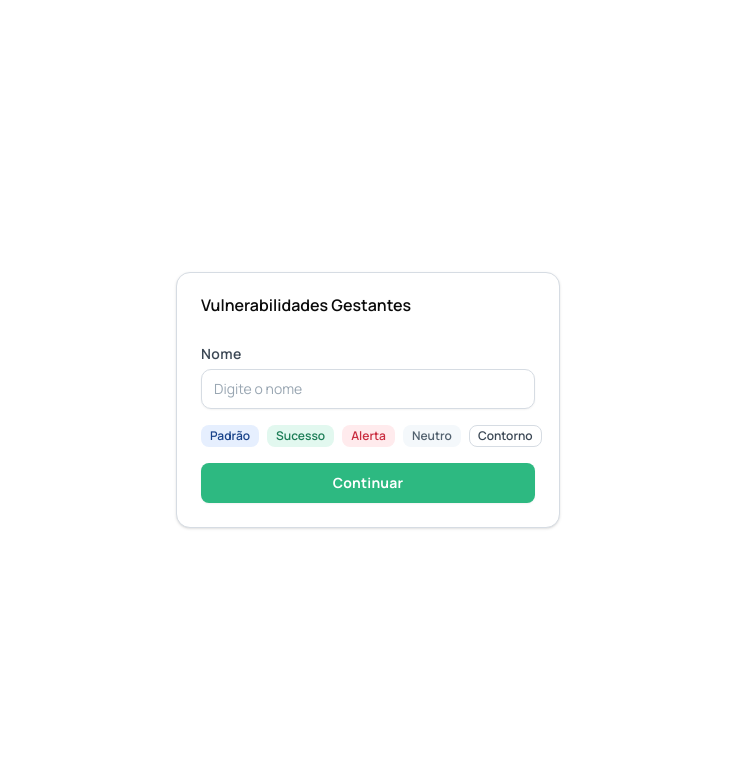
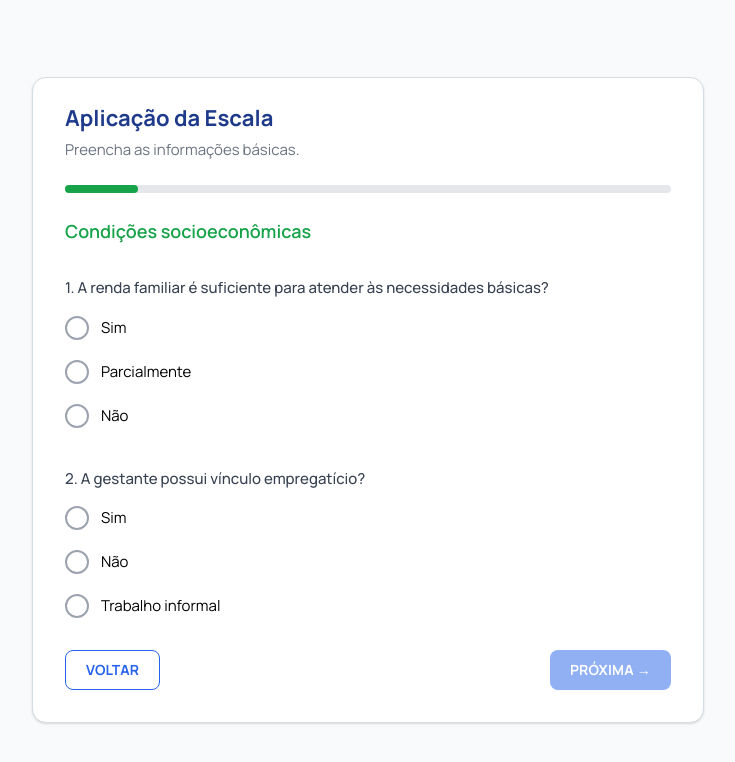
Before and after one commit to Cauatn/vunerabilidades-gestantes, a React (Vite) app: page / in a window 1280 px wide. Shown: the top 762 px of the page, without its empty margins (272-1007 px from the left). Built offline with nearby package versions, Linux system fonts and the light colour scheme.

Commit message:
Implementa protótipo das telas de aplicação da escala e resultado da avaliação

```diff
--- a/src/App.tsx
+++ b/src/App.tsx
@@ -1,33 +1,50 @@
-import { Button } from '@/components/ui/button'
-import { Badge } from '@/components/ui/badge'
-import { Card, CardContent, CardHeader, CardTitle } from '@/components/ui/card'
-import { Input } from '@/components/ui/input'
-import { Label } from '@/components/ui/label'
+import { useState } from 'react'
+
+import { FormularioExemplo } from '@/features/avaliacao/components/FormularioExemplo'
+import { ResultadoAvaliacao } from '@/features/avaliacao/components/ResultadoAvaliacao'
+
+function calcularPontuacao(respostas: Record<string, string>) {
+	const pesos: Record<string, number> = {
+		Sim: 0,
+		Parcialmente: 6,
+		'Trabalho informal': 6,
+		Não: 12,
+	}
+	const valores = Object.values(respostas)
+	if (valores.length === 0) return 12
+	const soma = valores.reduce((total, resposta) => total + (pesos[resposta] ?? 0), 0)
+	return Math.round(soma / valores.length)
+}
+
+function classificar(pontuacao: number) {
+	if (pontuacao <= 3) return 'BAIXA' as const
+	if (pontuacao <= 8) return 'MODERADA' as const
+	return 'ALTA' as const
+}
 
 function App() {
-  return (
-    <div className="flex min-h-svh items-center justify-center p-8">
-      <Card className="w-full max-w-sm">
-        <CardHeader>
-          <CardTitle>Vulnerabilidades Gestantes</CardTitle>
-        </CardHeader>
-        <CardContent className="flex flex-col gap-4">
-          <div className="flex flex-col gap-1.5">
-            <Label htmlFor="nome">Nome</Label>
-            <Input id="nome" placeholder="Digite o nome" />
-          </div>
-          <div className="flex items-center gap-2">
-            <Badge>Padrão</Badge>
-            <Badge variant="green">Sucesso</Badge>
-            <Badge variant="red">Alerta</Badge>
-            <Badge variant="neutral">Neutro</Badge>
-            <Badge variant="outline">Contorno</Badge>
-          </div>
-          <Button>Continuar</Button>
-        </CardContent>
-      </Card>
-    </div>
-  )
+	const [tela, setTela] = useState<'formulario' | 'resultado'>('formulario')
+	const [respostas, setRespostas] = useState<Record<string, string>>({})
+
+	if (tela === 'resultado') {
+		const pontuacao = calcularPontuacao(respostas)
+		return (
+			<ResultadoAvaliacao
+				pontuacao={pontuacao}
+				classificacao={classificar(pontuacao)}
+				onVoltar={() => setTela('formulario')}
+			/>
+		)
+	}
+
+	return (
+		<FormularioExemplo
+			onProximo={(r) => {
+				setRespostas(r)
+				setTela('resultado')
+			}}
+		/>
+	)
 }
 
 export default App
--- /dev/null
+++ b/src/features/avaliacao/components/FormularioExemplo.tsx
@@ -0,0 +1,124 @@
+import { useState } from 'react'
+
+import { Button } from '@/components/ui/button'
+import { Card } from '@/components/ui/card'
+import { cn } from '@/lib/utils'
+
+interface Pergunta {
+	id: string
+	texto: string
+	opcoes: string[]
+}
+
+const PERGUNTAS: Pergunta[] = [
+	{
+		id: 'renda',
+		texto: '1. A renda familiar é suficiente para atender às necessidades básicas?',
+		opcoes: ['Sim', 'Parcialmente', 'Não'],
+	},
+	{
+		id: 'vinculo',
+		texto: '2. A gestante possui vínculo empregatício?',
+		opcoes: ['Sim', 'Não', 'Trabalho informal'],
+	},
+]
+
+function RadioOption({
+	label,
+	selected,
+	onSelect,
+}: {
+	label: string
+	selected: boolean
+	onSelect: () => void
+}) {
+	return (
+		<button
+			type="button"
+			onClick={onSelect}
+			className="flex items-center gap-3 py-2 text-left text-[15px] text-black"
+		>
+			<span
+				className={cn(
+					'flex size-6 shrink-0 items-center justify-center rounded-full border-2 border-[#9ca3af]',
+					selected && 'border-(--color-cta)',
+				)}
+			>
+				{selected && <span className="size-3 rounded-full bg-(--color-cta)" />}
+			</span>
+			{label}
+		</button>
+	)
+}
+
+interface FormularioExemploProps {
+	onProximo?: (respostas: Record<string, string>) => void
+}
+
+export function FormularioExemplo({ onProximo }: FormularioExemploProps) {
+	const [respostas, setRespostas] = useState<Record<string, string>>({})
+
+	const respondidas = PERGUNTAS.filter((p) => respostas[p.id]).length
+	const progresso = Math.round((respondidas / PERGUNTAS.length) * 100)
+
+	return (
+		<div className="flex min-h-svh items-center justify-center bg-slate-50 p-8">
+			<Card className="w-full max-w-2xl gap-6 p-2">
+				<div className="px-6 pt-4">
+					<h1 className="text-[22px] font-bold text-(--color-heading)">Aplicação da Escala</h1>
+					<p className="mt-1 text-[15px] text-(--color-muted-text)">
+						Preencha as informações básicas.
+					</p>
+				</div>
+
+				<div className="px-6">
+					<div className="h-2 w-full rounded-full bg-[#e5e7eb]">
+						<div
+							className="h-2 rounded-full bg-(--color-success) transition-all"
+							style={{ width: `${Math.max(progresso, 12)}%` }}
+						/>
+					</div>
+				</div>
+
+				<div className="flex flex-col gap-8 px-6">
+					<p className="text-lg font-semibold text-(--color-success)">Condições socioeconômicas</p>
+
+					{PERGUNTAS.map((pergunta) => (
+						<div key={pergunta.id} className="flex flex-col gap-1">
+							<p className="mb-1 text-[15px] font-medium text-(--color-body)">{pergunta.texto}</p>
+							{pergunta.opcoes.map((opcao) => (
+								<RadioOption
+									key={opcao}
+									label={opcao}
+									selected={respostas[pergunta.id] === opcao}
+									onSelect={() => setRespostas((r) => ({ ...r, [pergunta.id]: opcao }))}
+								/>
+							))}
+						</div>
+					))}
+				</div>
+
+				<div className="flex items-center justify-between px-6 pb-6">
+					<Button
+						variant="outline"
+						className="border-(--color-cta) text-(--color-cta) hover:bg-(--color-cta)/5"
+					>
+						VOLTAR
+					</Button>
+					<Button
+						className="bg-(--color-cta) text-(--color-cta-foreground) hover:bg-(--color-cta)/90"
+						disabled={respondidas < PERGUNTAS.length}
+						onClick={() => onProximo?.(respostas)}
+					>
+						PRÓXIMA →
+					</Button>
+				</div>
+			</Card>
+
+			<p className="sr-only">
+				Exemplo de uma dimensão da escala — as demais dimensões seguem o mesmo padrão de pergunta e
+				resposta.
+			</p>
+		</div>
+	)
+}
--- /dev/null
+++ b/src/features/avaliacao/components/ResultadoAvaliacao.tsx
@@ -0,0 +1,96 @@
+import { Info } from 'lucide-react'
+
+import { Button } from '@/components/ui/button'
+import { Card } from '@/components/ui/card'
+import { cn } from '@/lib/utils'
+
+type Classificacao = 'BAIXA' | 'MODERADA' | 'ALTA'
+
+const NIVEIS: { label: Classificacao; bg: string; fg: string }[] = [
+	{ label: 'BAIXA', bg: 'bg-(--color-risk-low-bg)', fg: 'text-(--color-risk-low-fg)' },
+	{ label: 'MODERADA', bg: 'bg-(--color-risk-moderate-bg)', fg: 'text-(--color-risk-moderate-fg)' },
+	{ label: 'ALTA', bg: 'bg-(--color-risk-high-bg)', fg: 'text-(--color-risk-high-fg)' },
+]
+
+const CLASSIFICACAO_COR: Record<Classificacao, string> = {
+	BAIXA: 'text-(--color-risk-low-fg)',
+	MODERADA: 'text-(--color-risk-moderate-fg)',
+	ALTA: 'text-(--color-risk-high-fg)',
+}
+
+interface ResultadoAvaliacaoProps {
+	pontuacao?: number
+	classificacao?: Classificacao
+	onVoltar?: () => void
+}
+
+export function ResultadoAvaliacao({
+	pontuacao = 12,
+	classificacao = 'MODERADA',
+	onVoltar,
+}: ResultadoAvaliacaoProps) {
+	return (
+		<div className="flex min-h-svh items-center justify-center bg-slate-50 p-8">
+			<Card className="w-full max-w-2xl items-center gap-6 p-10 text-center">
+				<div>
+					<h1 className="text-[22px] font-bold text-(--color-heading)">Resultado da Avaliação</h1>
+					<p className="mt-1 text-[15px] text-(--color-muted-text)">
+						Resultado da aplicação da Escala
+					</p>
+				</div>
+
+				<div className="flex size-[120px] flex-col items-center justify-center rounded-full border-4 border-(--color-success-strong)">
+					<span className="text-4xl font-bold text-(--color-success-strong)">{pontuacao}</span>
+					<span className="text-[13px] font-bold text-(--color-muted-text)">
+						Pontuação
+						<br />
+						ilustrativa
+					</span>
+				</div>
+
+				<div>
+					<p className="text-base font-bold text-(--color-body)">Vulnerabilidade Social</p>
+					<p className={cn('text-2xl font-bold', CLASSIFICACAO_COR[classificacao])}>
+						{classificacao}
+					</p>
+				</div>
+
+				<div className="grid w-full grid-cols-3 gap-3">
+					{NIVEIS.map((nivel) => (
+						<div
+							key={nivel.label}
+							className={cn(
+								'flex items-center justify-center gap-2 rounded-lg py-3 text-[13px] font-bold',
+								nivel.bg,
+								nivel.fg,
+								nivel.label === classificacao && 'ring-2 ring-offset-1',
+							)}
+						>
+							<span className={cn('size-2 rounded-full', nivel.fg.replace('text-', 'bg-'))} />
+							{nivel.label}
+						</div>
+					))}
+				</div>
+
+				<div className="flex w-full max-w-md items-start gap-3 rounded-[10px] border border-(--color-note-border) bg-(--color-note-bg) p-4 text-left">
+					<Info className="mt-0.5 size-5 shrink-0 text-(--color-success)" />
+					<p className="text-[13px] text-(--color-note-fg)">
+						A classificação apresentada é apenas ilustrativa. Os pontos de corte serão definidos
+						após a validação da escala.
+					</p>
+				</div>
+
+				<div className="flex w-full max-w-xs flex-col gap-3">
+					<Button className="bg-(--color-cta) text-(--color-cta-foreground) hover:bg-(--color-cta)/90">
+						VER RECOMENDAÇÕES →
+					</Button>
+					{onVoltar && (
+						<Button variant="ghost" onClick={onVoltar}>
+							Voltar ao formulário
+						</Button>
+					)}
+				</div>
+			</Card>
+		</div>
+	)
+}
--- a/src/index.css
+++ b/src/index.css
@@ -134,6 +134,26 @@
 	--spacing-section: 1.5rem;
 	--radius-item: 0.5rem;
 	--radius-card: 1.5rem;
+
+	/* Identidade visual do app "Escala de Vulnerabilidade Social no Pré-Natal" (Figma) */
+	--color-heading: #1e3a8a;
+	--color-cta: #2563eb;
+	--color-cta-foreground: #ffffff;
+	--color-success: #16a34a;
+	--color-success-strong: #22c55e;
+	--color-body: #374151;
+	--color-muted-text: #6b7280;
+
+	--color-risk-low-bg: #ecfdf5;
+	--color-risk-low-fg: #16a34a;
+	--color-risk-moderate-bg: #ffdcbe;
+	--color-risk-moderate-fg: #fe952c;
+	--color-risk-high-bg: #ffe3e0;
+	--color-risk-high-fg: #ff090d;
+
+	--color-note-bg: #ecfdf5;
+	--color-note-border: #02542d;
+	--color-note-fg: #374151;
 }
 
 html,
```
